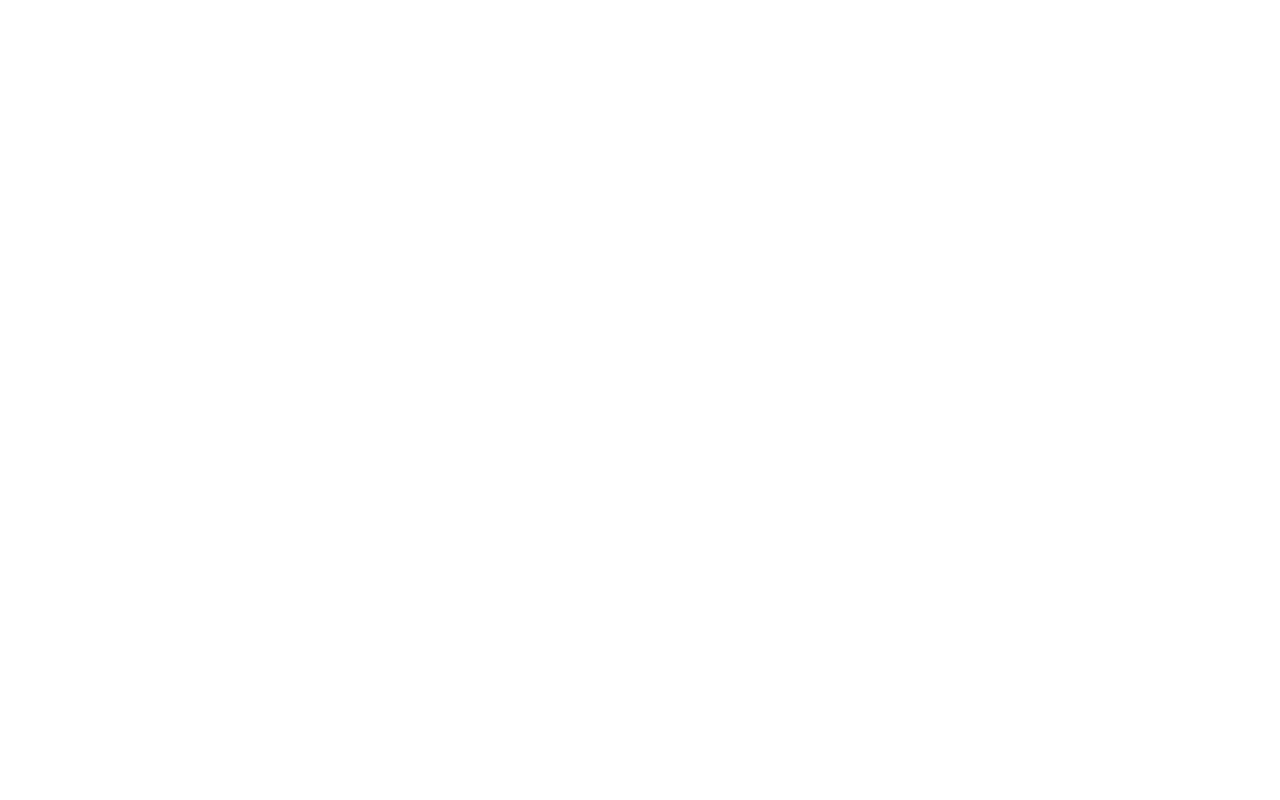
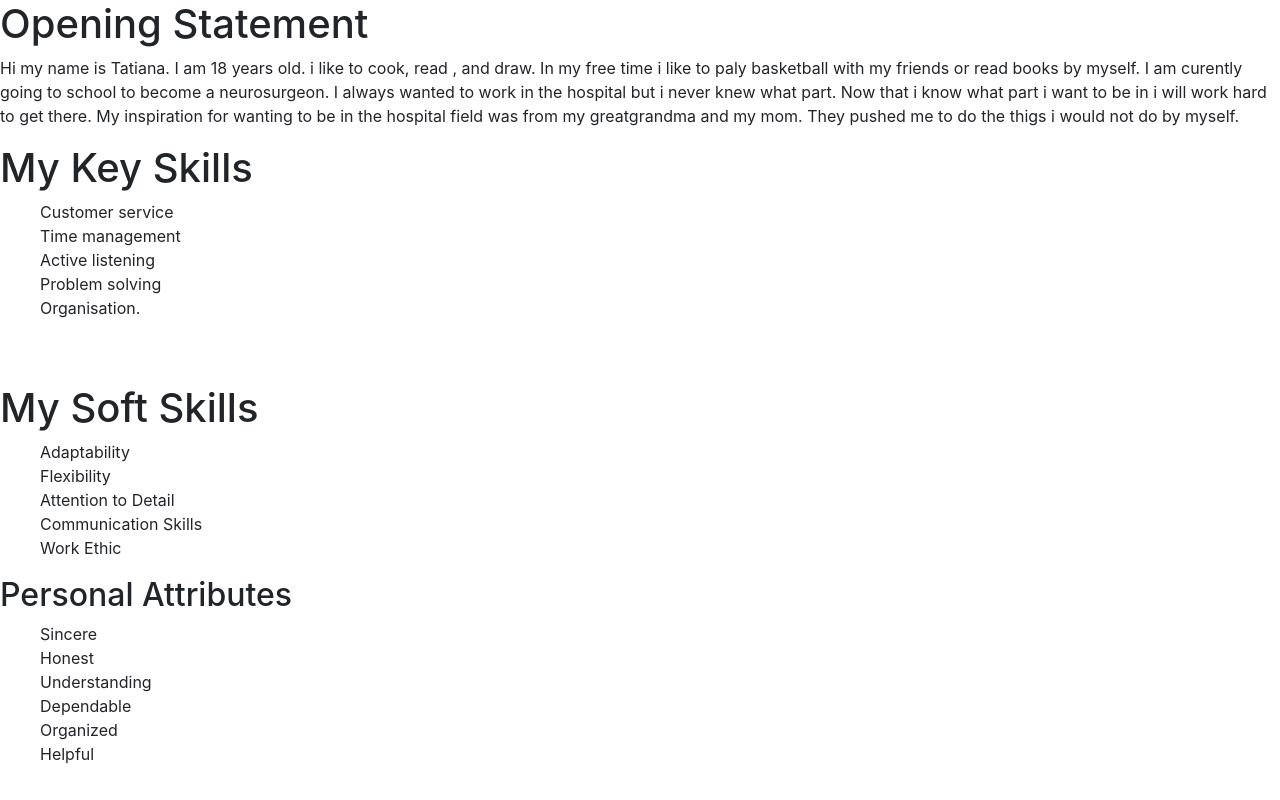
Before and after one commit to tati930/tatianaProfessionPrompt, a plain HTML site: page myProfession/professionPrompt.html in a window 1280 px wide. Drawn offline with nearby package versions, Linux system fonts and the light colour scheme.

Commit message:
added more headings

```diff
--- a/myProfession/professionPrompt.html
+++ b/myProfession/professionPrompt.html
@@ -11,7 +11,67 @@
     <title></title>
   </head>
   <body>
-    <h1></h1>
+
+
+  <div>
+    <h1>Opening Statement</h1>
+      <p> Hi my name is Tatiana. I am 18 years old. i like to cook, read , and draw. In my free time i like to paly basketball with my friends or read books by myself. I am curently going to school to become a neurosurgeon. I always wanted to work in the hospital but i never knew what part. Now that i know what part i want to be in i will work hard to get there. My inspiration for wanting to be in the hospital field was from my greatgrandma and my mom.  They pushed me to do the thigs i would not do by myself.</p>
+  </div>
+
+<div>
+    <h1>My Key Skills</h1>
+<ul>Customer service
+<br>
+    Time management
+    <br>
+    Active listening
+    <br>
+    Problem solving
+    <br>
+    Organisation.</ul>
+
+<br>
+<br>
+
+<h1>My Soft Skills</h1>
+     <ul>
+        Adaptability
+        <br>
+        Flexibility
+        <br>
+        Attention to Detail
+        <br>
+        Communication Skills
+        <br>
+        Work Ethic
+     </ul>
+
+</div>
+
+<div>
+    <h2>Personal Attributes</h2>
+
+ <ol>
+    Sincere
+    <br>
+    Honest
+    <br>
+    Understanding
+    <br>
+    Dependable
+    <br>
+    Organized
+    <br>
+    Helpful</ol>
+    </div>
+
+
+
+
+
+
+
+
 
     <!-- Optional JavaScript -->
     <!-- jQuery first, then Popper.js, then Bootstrap JS -->
```
